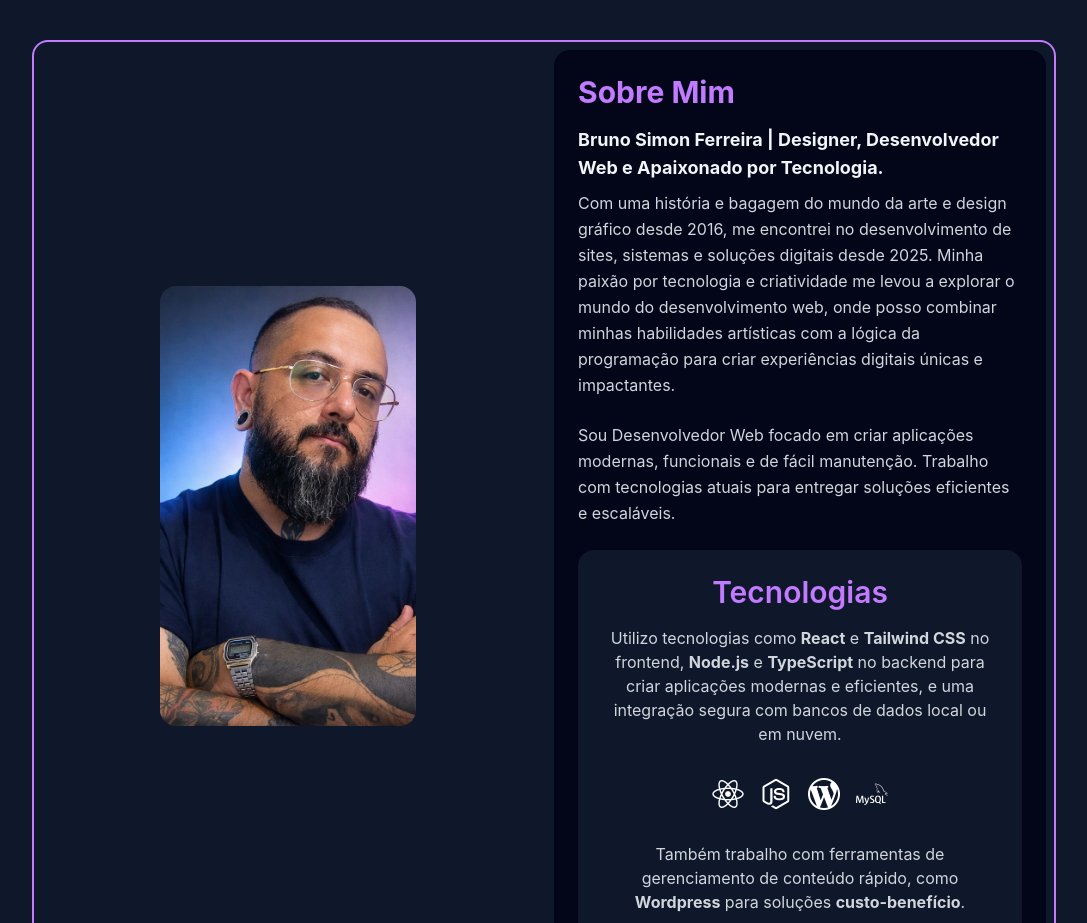
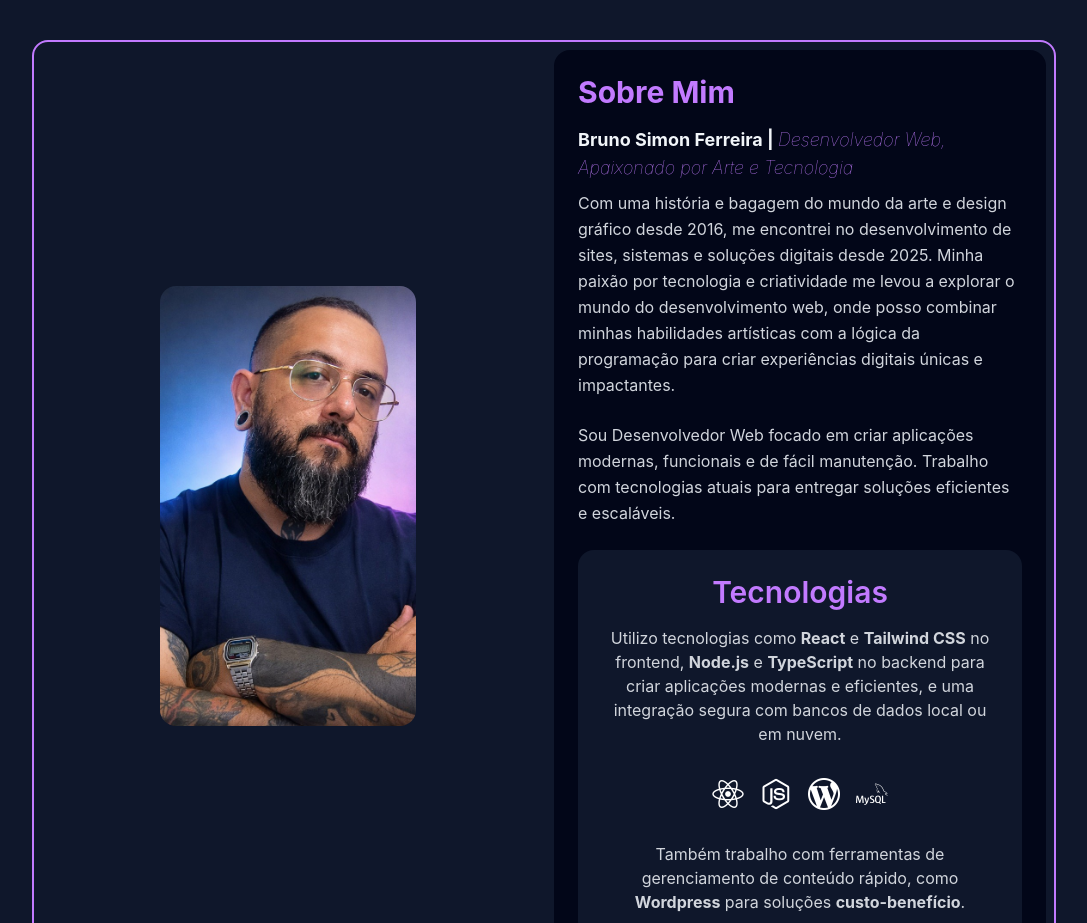
Before and after one commit to simonntech/portfolio, a React (Vite) app: page / in a window 1280 px wide. Shown: the part 820-1743 px from the top of the page, without its empty margins (96-1183 px from the left). Built offline with nearby package versions, Linux system fonts and the light colour scheme.

Commit message:
about refactor

```diff
--- a/src/sections/About.jsx
+++ b/src/sections/About.jsx
@@ -19,7 +19,7 @@ function About() {
           <h2 className="text-3xl font-bold mb-4 text-purple-400">Sobre Mim</h2>
 
           <p className="font-bold text-lg mb-2">
-            Bruno Simon Ferreira | Designer, Desenvolvedor Web e Apaixonado por Tecnologia.
+            Bruno Simon Ferreira | <span className="italic font-thin text-purple-400">Desenvolvedor Web, Apaixonado por Arte e Tecnologia</span>
           </p>
 
           <p className="text-gray-300 leading-relaxed mb-6">
```
